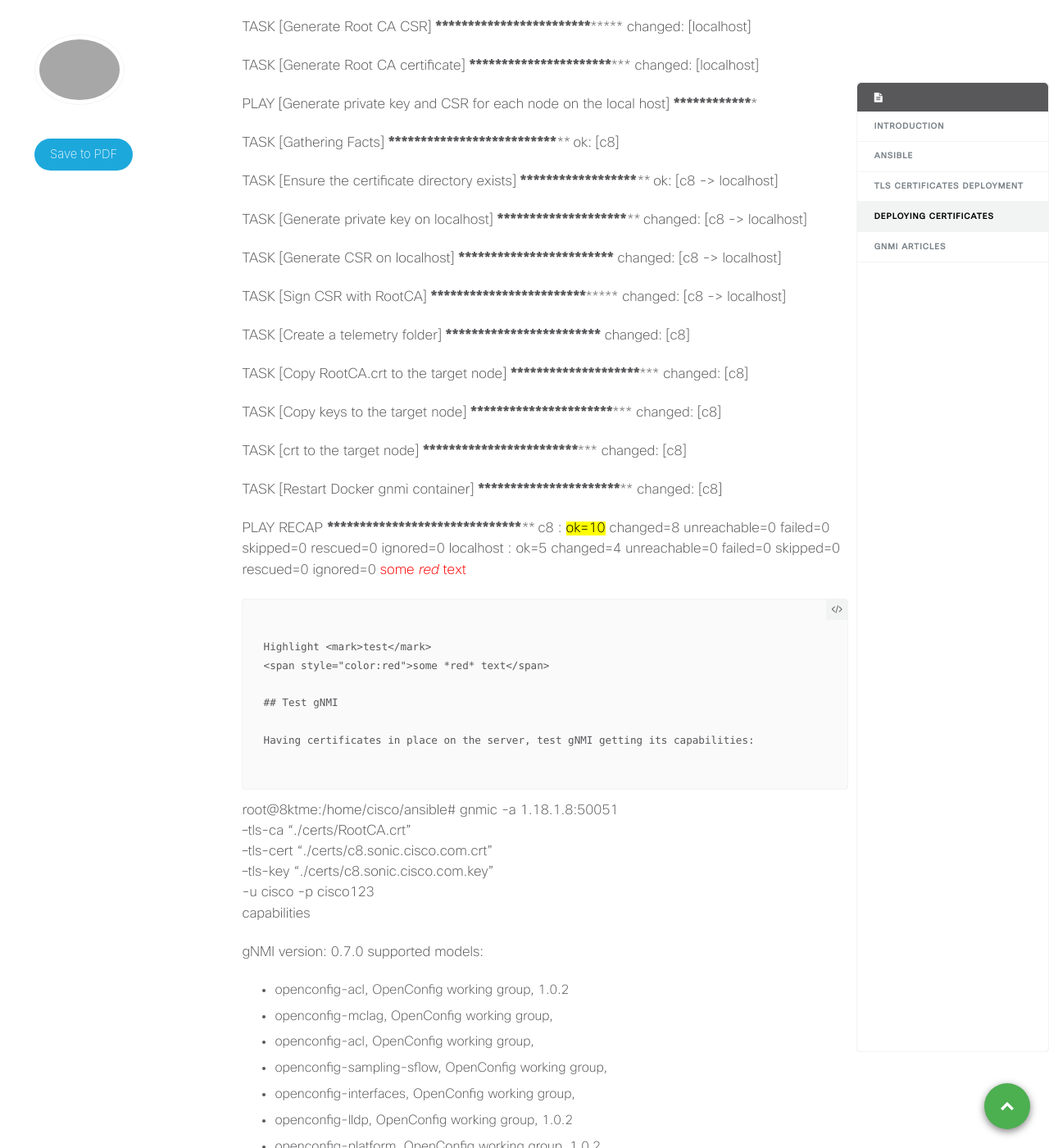
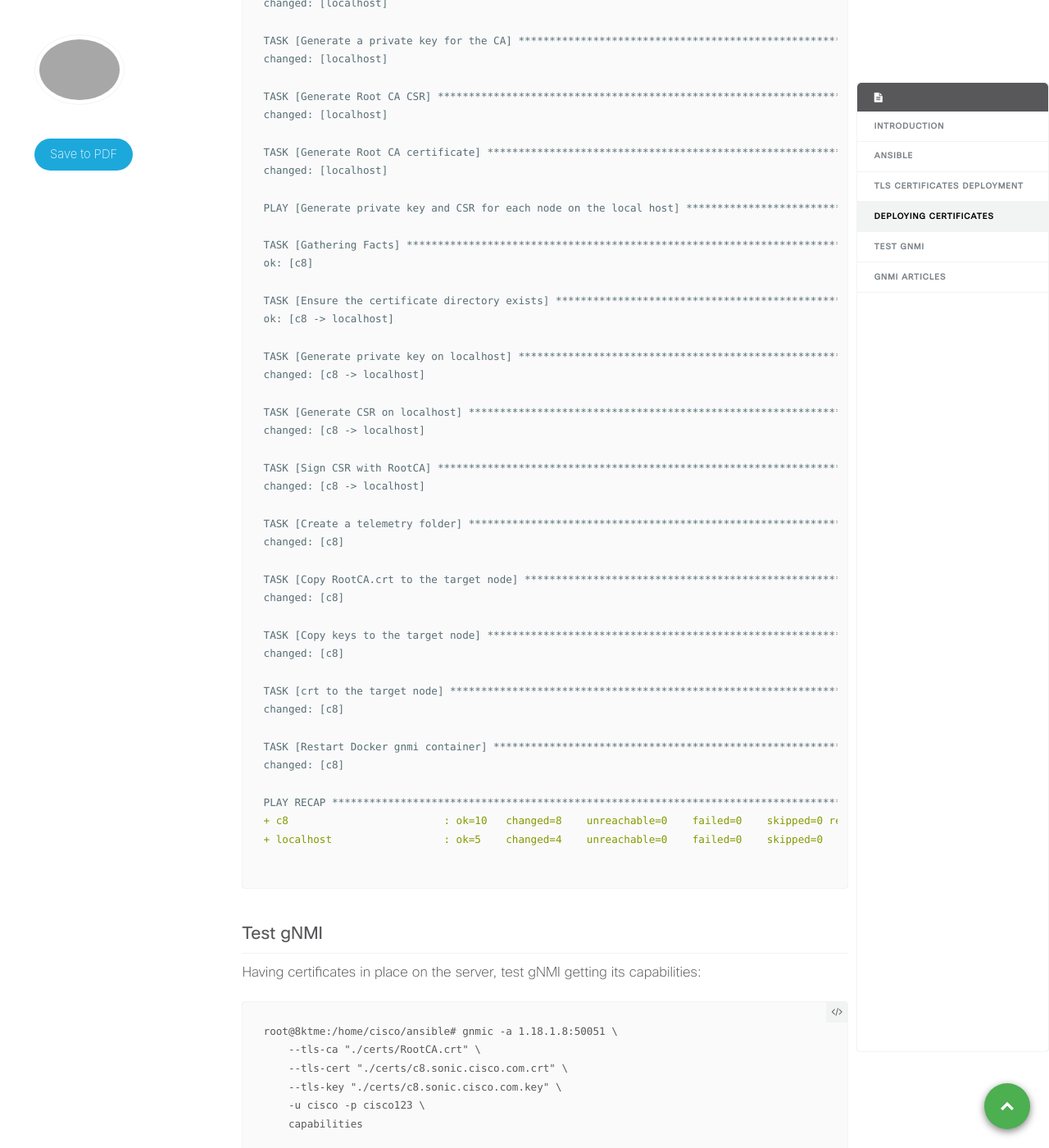
Before and after one commit to xrdocs-migration/SONiC, a Jekyll site: the page built from _blogs/sonicCertAutoDeployment.md, in a window 1280 px wide and 1400 px high, scrolled down 1982 px. Shown: the whole window at 82% size. Built offline with Jekyll 4.4.1, drawn with Linux system fonts in a browser that asks for light colours; comment, search, counter and statistics services are not loaded; some of the changed text lies outside the part shown.

Commit message:
Update sonicCertAutoDeployment.md

````diff
--- a/_blogs/sonicCertAutoDeployment.md
+++ b/_blogs/sonicCertAutoDeployment.md
@@ -66,7 +66,7 @@ ansible-playbook -i inventories/hosts.yaml playbooks/tls_deployment.yaml
 
 Example output. The deployment is limited to c8 host only:
 
-``` hl_lines = "3"
+``` diff
 ansible-playbook -i inventories/hosts.yaml playbooks/tls_deployment.yaml
 
 PLAY [TLS setup on local host] **************************************************************************
@@ -119,13 +119,11 @@ TASK [Restart Docker gnmi container] *******************************************
 changed: [c8]
 
 PLAY RECAP **********************************************************************************************
-c8                         : <mark>ok=10</mark>   changed=8    unreachable=0    failed=0    skipped=0    rescued=0    ignored=0
-localhost                  : ok=5    changed=4    unreachable=0    failed=0    skipped=0    rescued=0    ignored=0
-<span style="color:red">some *red* text</span>
++ c8                         : ok=10   changed=8    unreachable=0    failed=0    skipped=0 rescued=0    ignored=0
++ localhost                  : ok=5    changed=4    unreachable=0    failed=0    skipped=0    rescued=0    ignored=0
+
 ```
 
-Highlight <mark>test</mark>
-<span style="color:red">some *red* text</span>
 
 ## Test gNMI
 
````
